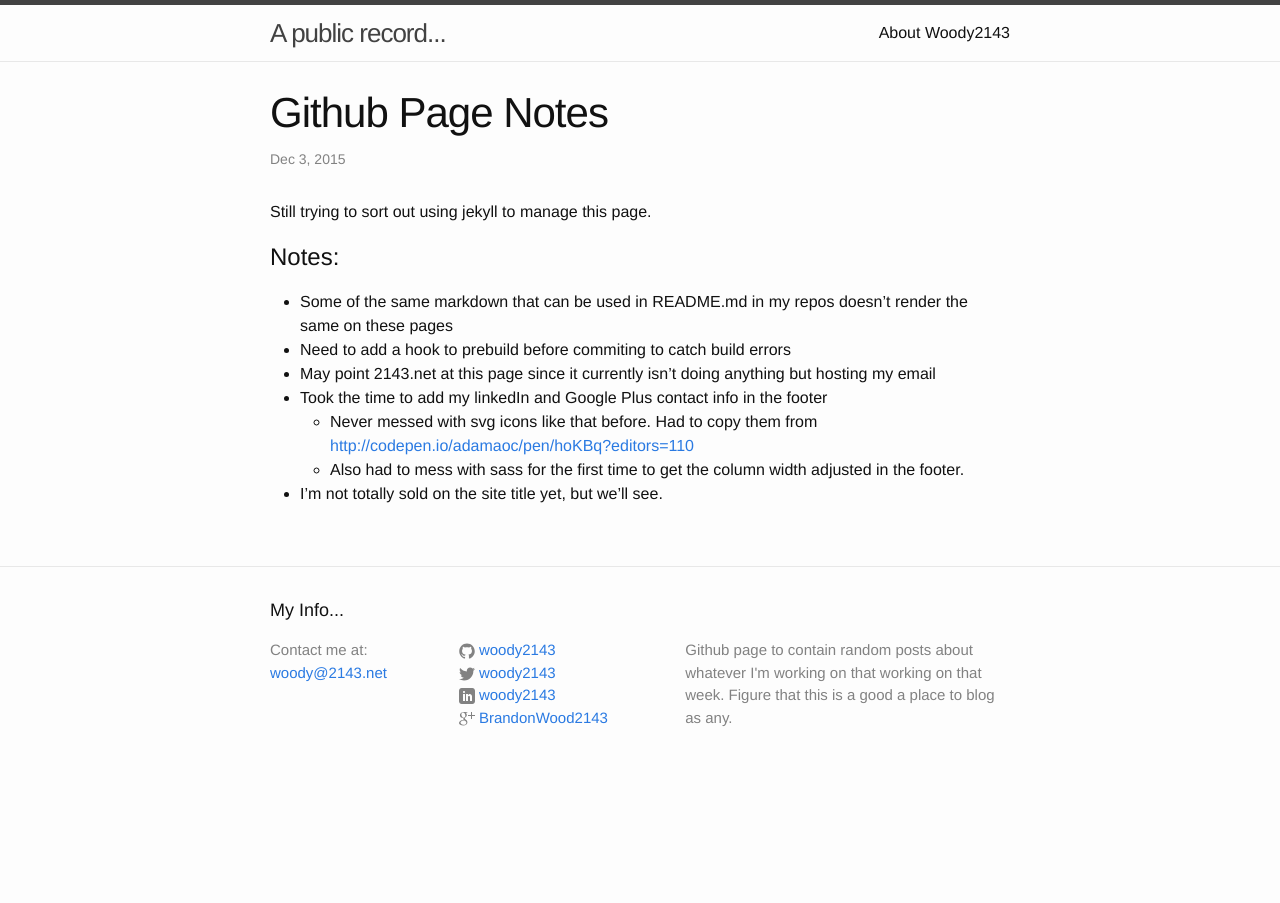
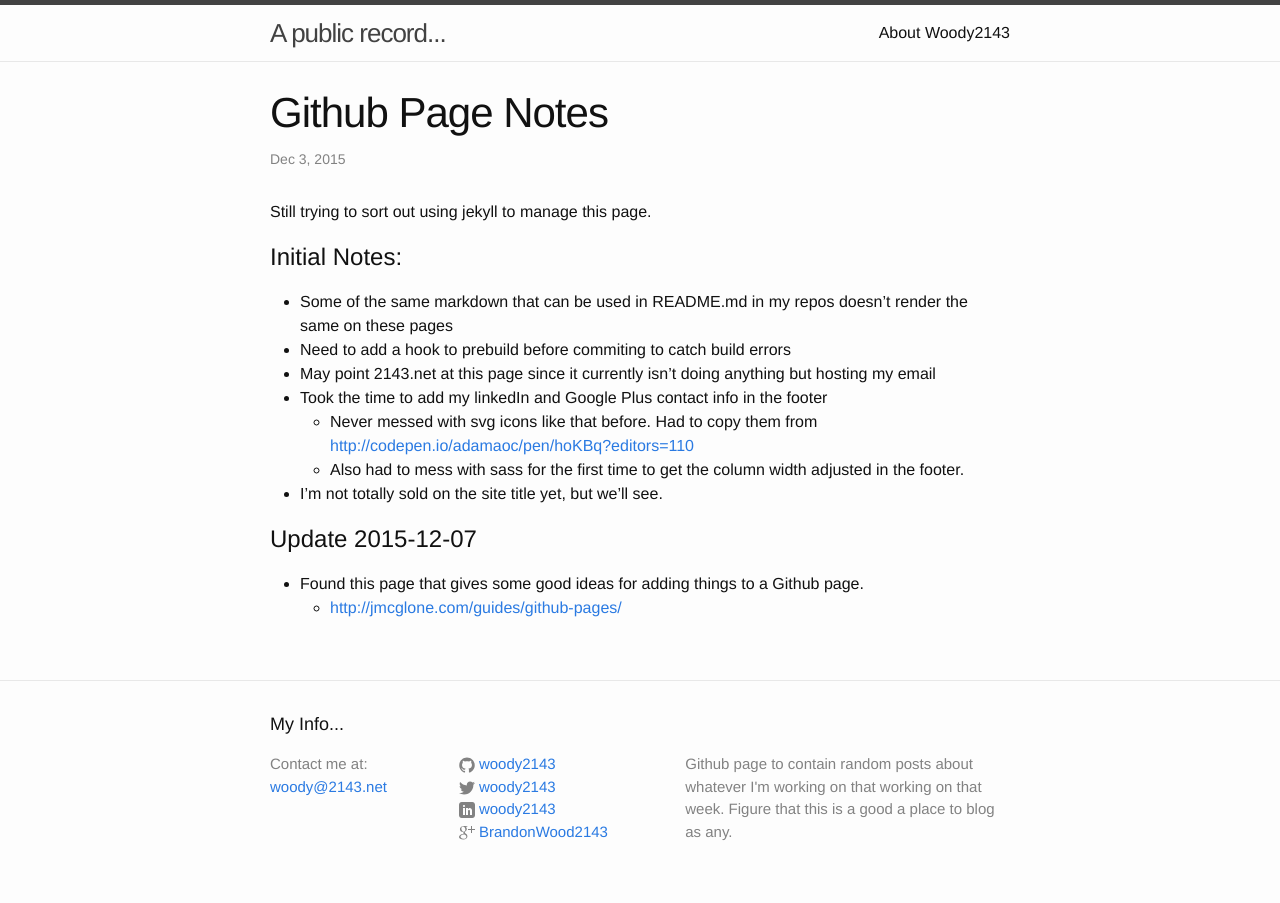
Before and after one commit to Woody2143/woody2143.github.io, a Jekyll site: the page built from _posts/2015-12-03-Github_Page_Notes.markdown, in a window 1280 px wide. Built offline with Jekyll 4.4.1, drawn with Linux system fonts in a browser that asks for light colours.

Commit message:
Update post with new link

```diff
--- a/_posts/2015-12-03-Github_Page_Notes.markdown
+++ b/_posts/2015-12-03-Github_Page_Notes.markdown
@@ -7,7 +7,7 @@ categories: github
 
 Still trying to sort out using jekyll to manage this page.
 
-# Notes:
+# Initial Notes:
 - Some of the same markdown that can be used in README.md in my repos doesn't render the same on these pages
 - Need to add a hook to prebuild before commiting to catch build errors
 - May point 2143.net at this page since it currently isn't doing anything but hosting my email
@@ -16,3 +16,7 @@ Still trying to sort out using jekyll to manage this page.
   - Also had to mess with sass for the first time to get the column width adjusted in the footer.
 
 - I'm not totally sold on the site title yet, but we'll see.
+
+# Update 2015-12-07
+- Found this page that gives some good ideas for adding things to a Github page.
+  - [http://jmcglone.com/guides/github-pages/](http://jmcglone.com/guides/github-pages/)
```
